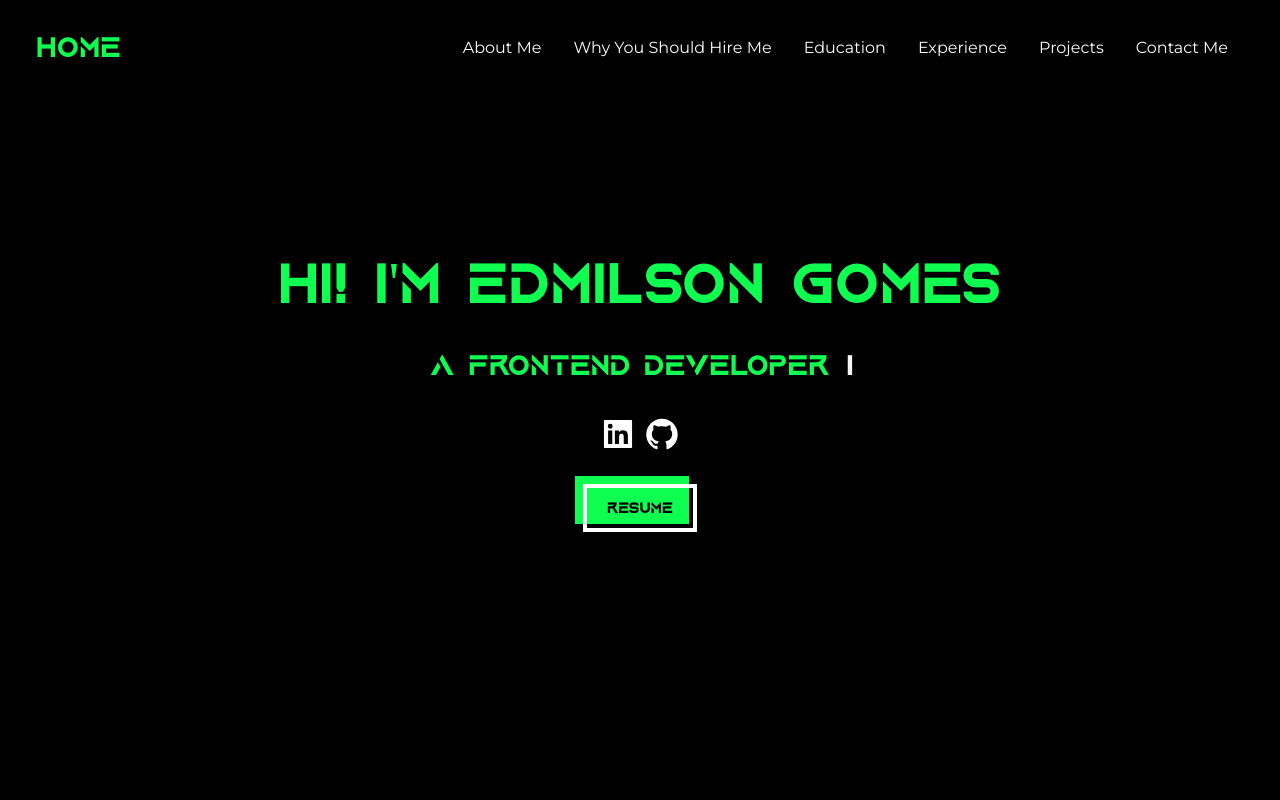
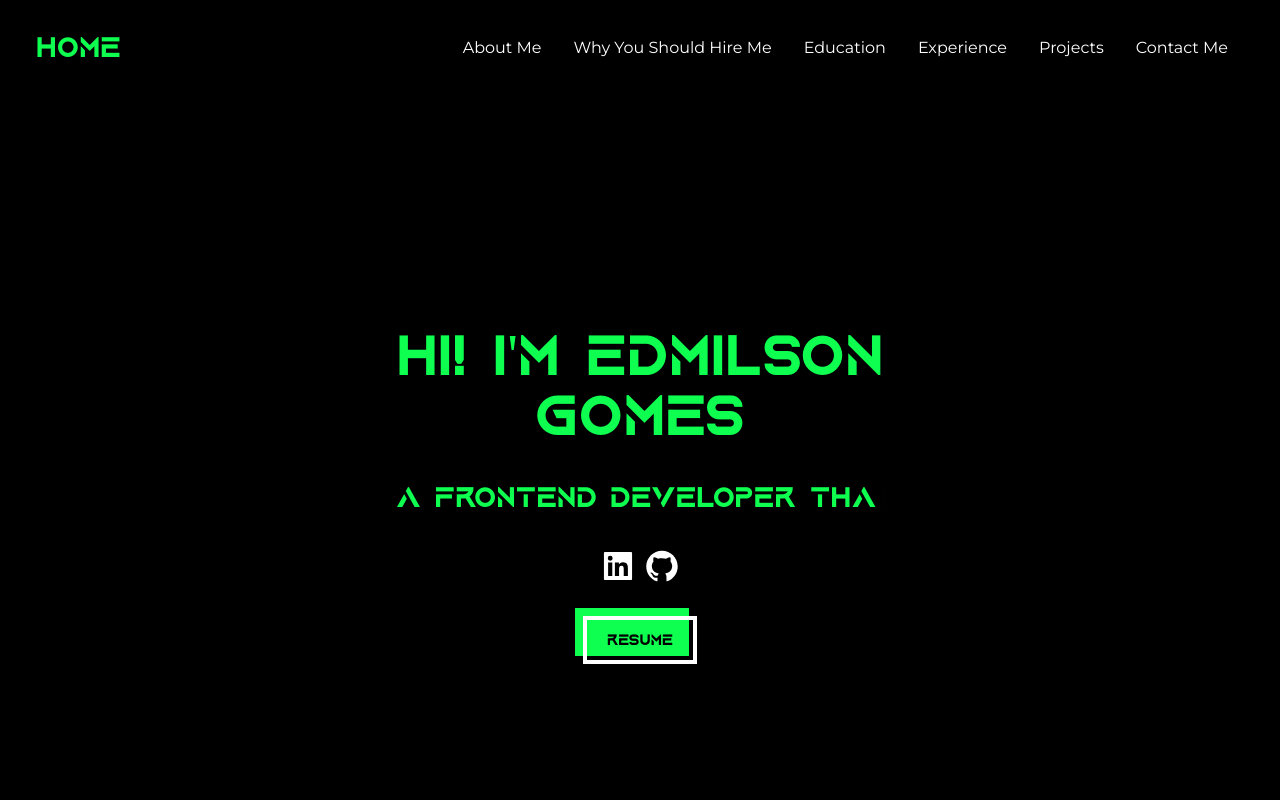
Before and after one commit to Egomessss/Edmilson-s-Portfolio, a React (Vite) app: page / in a window 1280 px wide. Shown: the top 800 px of the page. Built offline with nearby package versions, Linux system fonts and the light colour scheme.

Commit message:
changes to navbar and hero

```diff
--- a/src/components/Hero.tsx
+++ b/src/components/Hero.tsx
@@ -15,8 +15,8 @@ function Hero() {
     delaySpeed: 2000,
   })
   return (
-    <div className=" h-screen">
-      <div className=" flex flex-col space-y-8 items-center justify-center text-center overflow-hidden mt-40">
+    <div className=" h-screen relative">
+      <div className=" flex flex-col space-y-8 items-center justify-center text-center overflow-hidden absolute top-1/2 left-1/2 transform -translate-x-1/2 -translate-y-1/2">
         <h1 className="text-6xl">Hi! I'm Edmilson Gomes</h1>
         <h2 className="text-3xl">
           <span>{text}</span>
--- a/src/components/Navbar.tsx
+++ b/src/components/Navbar.tsx
@@ -81,11 +81,11 @@ function Navbar() {
           className={
             nav
               ? "h-full w-[80%] easy-in-out duration-500 absolute top-14 right-0 md:hidden"
-              : "fixed right-[-100%] top-0 h-full w-[60%]"
+              : "fixed right-[-100%] top-0 h-full w-[60%] "
           }
           //  !prevent dropdown from showing when it reaches a certain width
         >
-          <ul className="pt-20 uppercase p-4">
+          <ul className="pt-20 uppercase p-4 bg-gray-800">
             <li className="p-4 border-b border-white cursor-pointer hover:underline">
               About Me
             </li>
```
